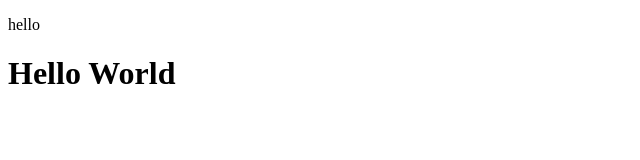
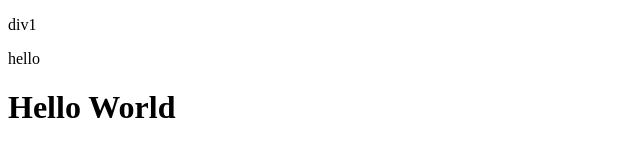
Before and after one commit to SciSpike404/website, a plain HTML site: page index.html in a window 1280 px wide. Shown: the whole page, without its empty margins (0-640 px from the left). Drawn offline with Linux system fonts and the light colour scheme.

Commit message:
first divider

```diff
--- a/index.html
+++ b/index.html
@@ -1,5 +1,9 @@
 <!DOCTYPE html>
 <html>
+  <div>
+    <p>div1</p>
+  </div>
+
   <head>
     <title>Hello World</title>
     <p>hello</p>
```
